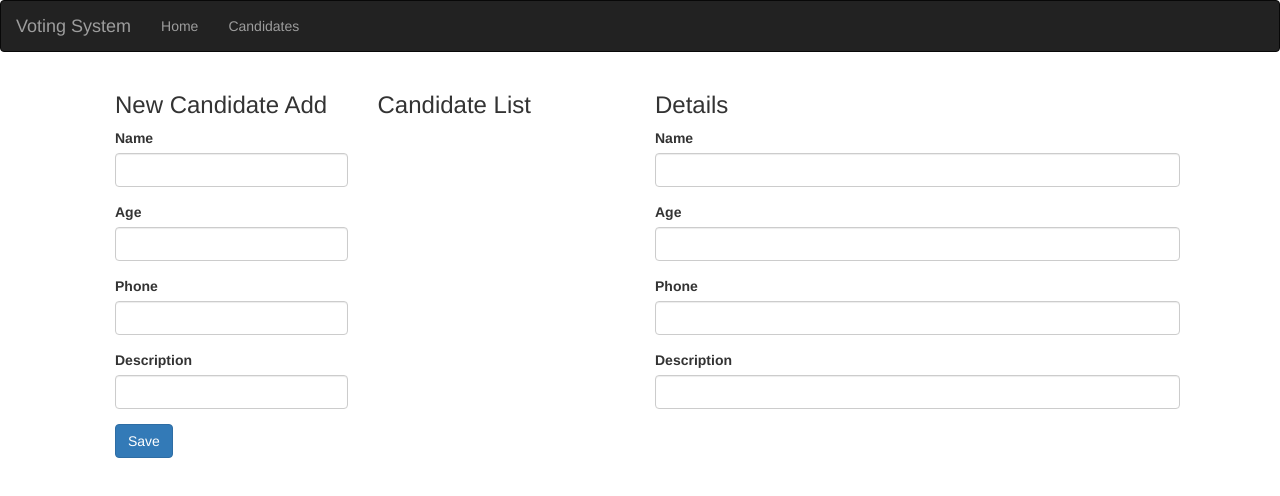
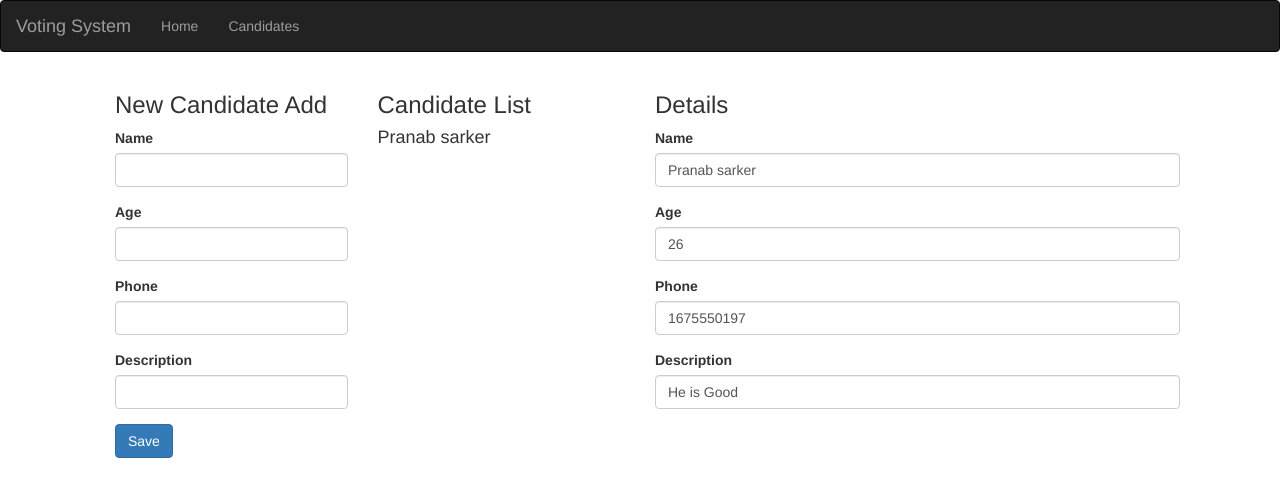
Before and after one commit to pranabumal/alltogethervoting, an Angular app: page /candidates in a window 1280 px wide. Shown: the top 496 px of the page. Built offline with nearby package versions, Linux system fonts and the light colour scheme.

Commit message:
Service Added

```diff
--- a/src/app/candidates/candidate-list/candidate-list.component.ts
+++ b/src/app/candidates/candidate-list/candidate-list.component.ts
@@ -15,6 +15,9 @@ export class CandidateListComponent implements OnInit {
     }
 
     ngOnInit() {
+        this.candidates=[
+            new Candidate(1,'Pranab sarker',26,1675550197,'He is Good'),
+        ]
     }
     onSubmit(ngForm){
         this.dataServide.addCandicate(ngForm.value);
--- a/src/app/candidates/candidates.component.ts
+++ b/src/app/candidates/candidates.component.ts
@@ -10,5 +10,7 @@ export class CandidatesComponent implements OnInit{
 
     ngOnInit() {
 
+        this.selectedCandidate = new Candidate(1,'Pranab sarker',26,1675550197,'He is Good');
+
     }
 }
```
